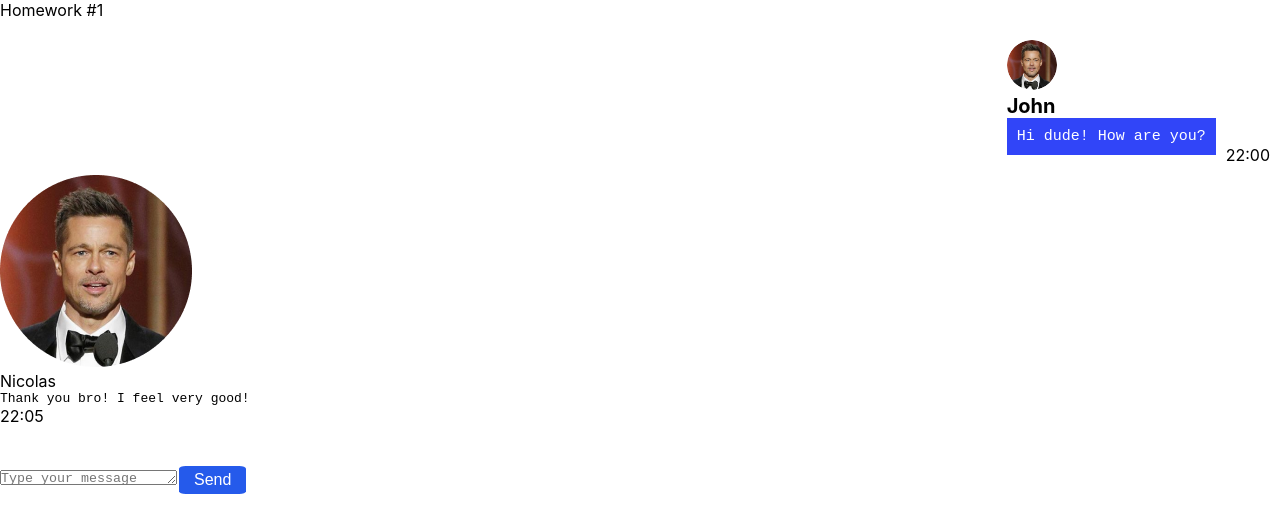
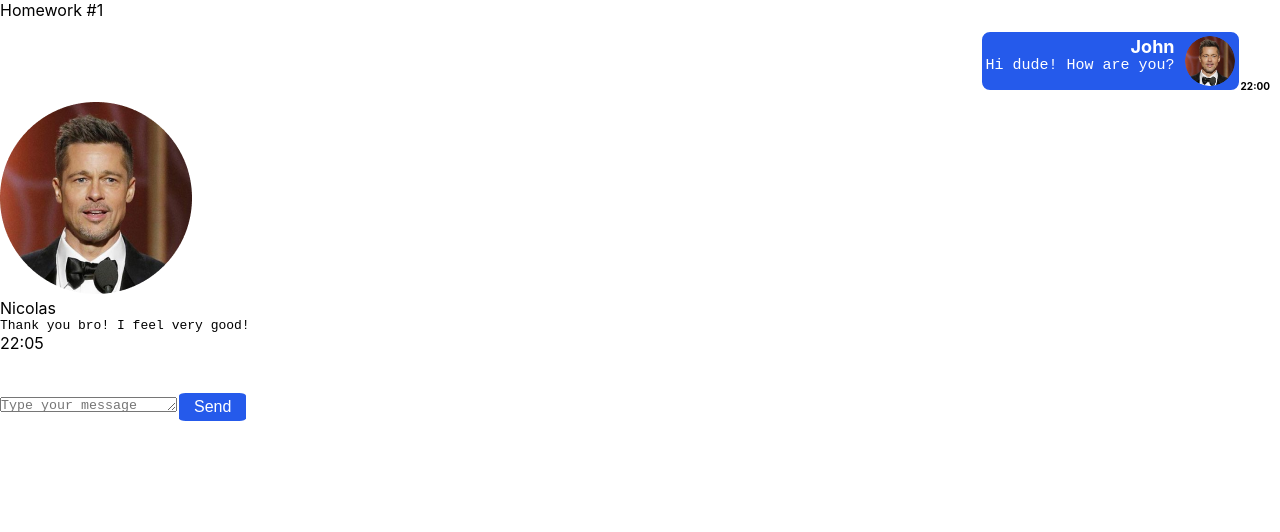
Before and after one commit to MaratFa/Autocheck, a React (Create React App) app: page / in a window 1280 px wide. Shown: the top 532 px of the page. Built offline with nearby package versions, Linux system fonts and the light colour scheme.

Commit message:
Update Message.module.css

```diff
--- a/src/s2-homeworks/hw01/message/Message.module.css
+++ b/src/s2-homeworks/hw01/message/Message.module.css
@@ -5,22 +5,27 @@
 }
 
 .imageAndText {
-    padding: 10px;
-    border-radius: 5px 5px 5px 0;
+    padding: 4px;
+    border: 2px solid #ffffff;
+    border-radius: 10px;
     margin-left: auto;
     margin-right: 0;
+    background-color: #255aeb;
 }
 
 .imageAndText img {
+    float: right;
     height: 50px;
     width: 50px;
     border-radius: 50%;
+    margin-right: 0px;
 }
 
 .text {
     min-width: 150px;
     max-width: 300px;
     word-wrap: break-word;
+    margin-right: 60px;
 }
 
 .text:after {
@@ -30,22 +35,23 @@
 }
 
 .name {
-    font-size: 20px;
+    text-align: right;
+    font-size: 18px;
     font-weight: bold;
-    color: #000000;
+    color: #ffffff;
 }
 
 .messageText {
     display: inline_block;
     font-size: 15px;
-    padding: 10px;
     width: auto;
     color: #ffffff;
-    background-color: rgb(49, 69, 248);
 }
 
 .time {
-    display: flex;
     justify-content: flex-end;
     color: black;
+    font-size: 10px;
+    font-weight: bold;
+
 }
```
